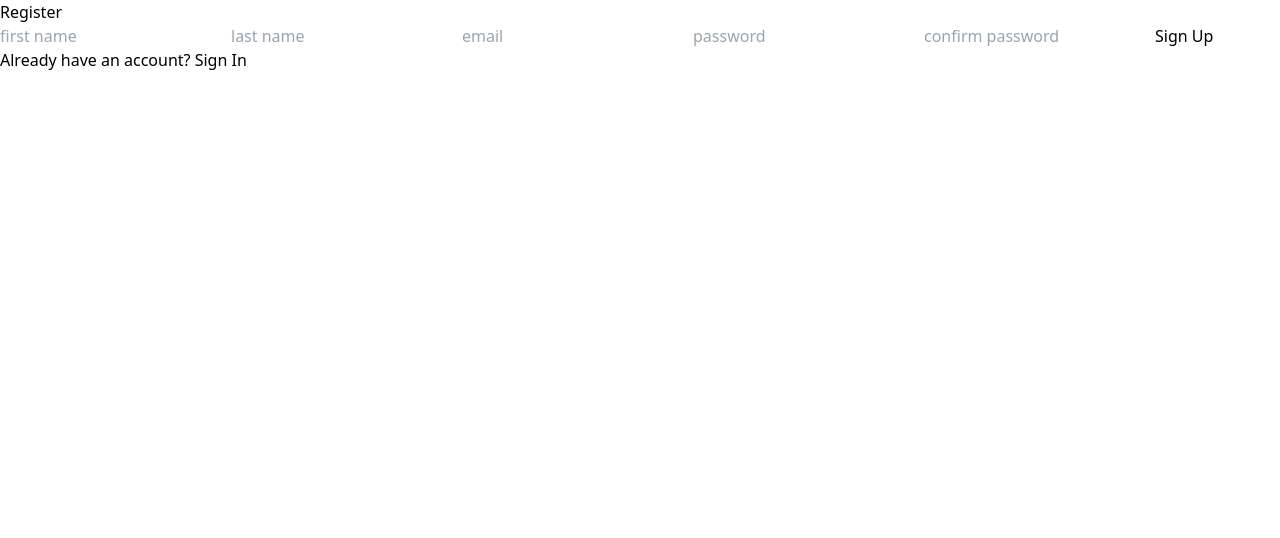
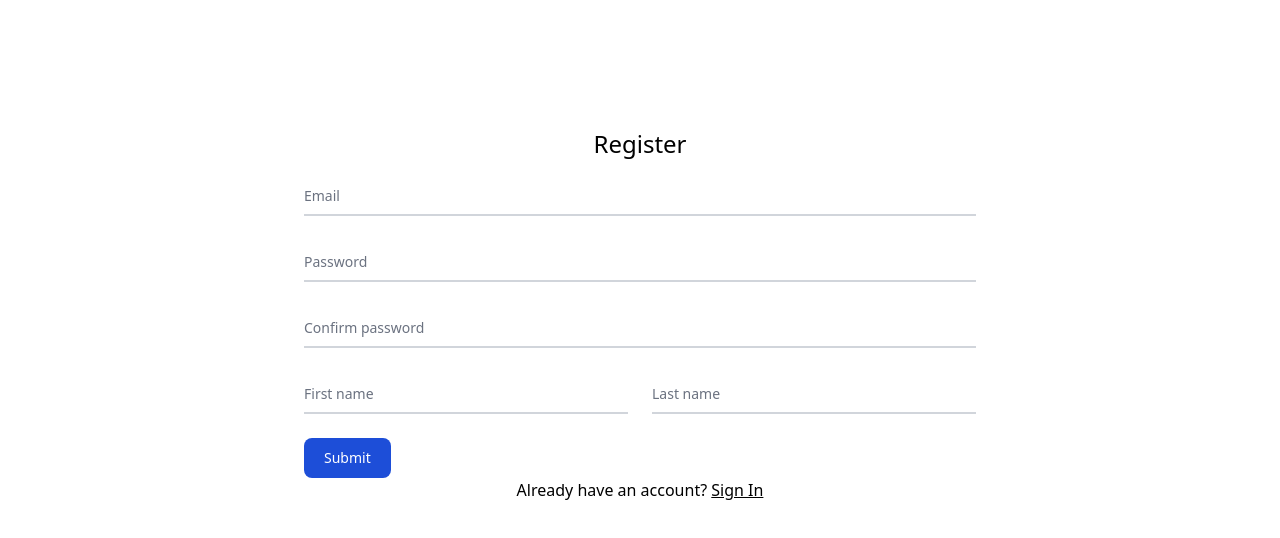
Before and after one commit to ThomasVirgo/camberwell-newsletter-frontend, a React (Create React App) app: page /register in a window 1280 px wide. Shown: the top 538 px of the page. Built offline with nearby package versions, Linux system fonts and the light colour scheme; no server answers.

Commit message:
add login and register styling

```diff
--- a/src/components/Nav/index.js
+++ b/src/components/Nav/index.js
@@ -40,6 +40,7 @@ const Nav = () => {
                   <div className="ml-10 flex items-baseline space-x-4">
                     <Link to="account" className=" hover:bg-gray-700 text-white px-3 py-2 rounded-md text-sm font-medium">Account</Link>
                     <Link to="posts" className=" hover:bg-gray-700 text-white px-3 py-2 rounded-md text-sm font-medium">Posts</Link>
+                    <Link to="newsletters" className=" hover:bg-gray-700 text-white px-3 py-2 rounded-md text-sm font-medium">Meals</Link>
                     <Link to="newsletters" className=" hover:bg-gray-700 text-white px-3 py-2 rounded-md text-sm font-medium">Newsletters</Link>
                     <button onClick = {logoutUser} className=" hover:bg-gray-700 text-white px-3 py-2 rounded-md text-sm font-medium">Logout</button>
                   </div>
@@ -96,6 +97,7 @@ const Nav = () => {
                 <div className="px-2 pt-2 pb-3 space-y-1 sm:px-3">
                     <Link to="account" className="hover:bg-gray-700 text-white block px-3 py-2 rounded-md text-base font-medium">Account</Link>
                     <Link to="posts" className="hover:bg-gray-700 text-white block px-3 py-2 rounded-md text-base font-medium">Posts</Link>
+                    <Link to="newsletters" className="hover:bg-gray-700 text-white block px-3 py-2 rounded-md text-base font-medium">Meals</Link>
                     <Link to="newsletters" className="hover:bg-gray-700 text-white block px-3 py-2 rounded-md text-base font-medium">Newsletters</Link>
                     <button onClick = {logoutUser} className="hover:bg-gray-700 text-white block w-full text-left px-3 py-2 rounded-md text-base font-medium">Logout</button>
                 </div>
@@ -104,7 +106,7 @@ const Nav = () => {
 
         <header className="bg-white shadow">
           <div className="max-w-7xl mx-auto py-6 px-4 sm:px-6 lg:px-8">
-            <h1 className="text-2xl font-bold text-gray-900">{headerText}</h1>
+            <h1 className="text-3xl font-bold text-gray-900">{headerText}</h1>
           </div>
         </header>
       </div>
--- a/src/pages/Login/index.js
+++ b/src/pages/Login/index.js
@@ -37,14 +37,27 @@ const Login = () => {
 
     return (
         <>
-        <h1>Login</h1>
-        <form onSubmit={handleSubmit}>
-            <input onChange={handleChange} name="email" type='email' placeholder="email" required></input>
-            <input onChange={handleChange} name="password" type='password' placeholder="password" required></input>
-            <input type='submit' value='Login'></input>
-        </form>
-        <p>Don't have an account? <Link to='/register'>Register Here</Link></p>
-        <p>{error}</p>
+        <h1 className="text-2xl text-center mt-32">Login</h1>
+        <div className="max-w-2xl mx-auto mt-3.5">
+            <form onSubmit={handleSubmit}>
+                <div className="relative z-0 mb-6 w-full group">
+                <input onChange = {handleChange} name='email' type="email" id="email" className="block py-2.5 px-0 w-full text-sm text-gray-900 bg-transparent border-0 border-b-2 border-gray-300 appearance-none dark:text-white dark:border-gray-600 dark:focus:border-blue-500 focus:outline-none focus:ring-0 focus:border-blue-600 peer" placeholder=" " required />
+                    <label htmlFor="email" className="absolute text-sm text-gray-500 dark:text-gray-400 duration-300 transform -translate-y-6 scale-75 top-3 -z-10 origin-[0] peer-focus:left-0 peer-focus:text-blue-600 peer-focus:dark:text-blue-500 peer-placeholder-shown:scale-100 peer-placeholder-shown:translate-y-0 peer-focus:scale-75 peer-focus:-translate-y-6">Email</label>
+                </div>
+                <div className="relative z-0 mb-6 w-full group">
+                    <input onChange = {handleChange} name='password' type="password" id="floating_password" className="block py-2.5 px-0 w-full text-sm text-gray-900 bg-transparent border-0 border-b-2 border-gray-300 appearance-none dark:text-white dark:border-gray-600 dark:focus:border-blue-500 focus:outline-none focus:ring-0 focus:border-blue-600 peer" placeholder=" " required />
+                    <label htmlFor="password" className="absolute text-sm text-gray-500 dark:text-gray-400 duration-300 transform -translate-y-6 scale-75 top-3 -z-10 origin-[0] peer-focus:left-0 peer-focus:text-blue-600 peer-focus:dark:text-blue-500 peer-placeholder-shown:scale-100 peer-placeholder-shown:translate-y-0 peer-focus:scale-75 peer-focus:-translate-y-6">Password</label>
+                </div>
+                <button type="submit" className="text-white bg-blue-700 hover:bg-blue-800 focus:ring-4 focus:ring-blue-300 font-medium rounded-lg text-sm w-full sm:w-auto px-5 py-2.5 text-center dark:bg-blue-600 dark:hover:bg-blue-700 dark:focus:ring-blue-800">Submit</button>
+            </form>
+            </div>
+            <div className="w-full flex flex-row justify-center">
+                <p>Don't have an account? <Link to='/register' className="underline">Register Here</Link></p>
+            </div>
+            <div className="w-full flex flex-row justify-center mt-2">
+                <p className="text-red-700">{error}</p>
+            </div>
+
         </>
     )
 }
--- a/src/pages/Register/index.js
+++ b/src/pages/Register/index.js
@@ -37,16 +37,37 @@ const Register = () => {
 
     return (
         <>
-        <h1>Register</h1>
-        <form onSubmit={handleSubmit}>
-            <input onChange = {handleChange} name='first_name' type='text' placeholder="first name" required></input>
-            <input onChange = {handleChange} name='last_name' type='text' placeholder="last name" required></input>
-            <input onChange = {handleChange} name='email' type='email' placeholder="email" required></input>
-            <input onChange = {handleChange} name='password' type='password' placeholder="password" required></input>
-            <input onChange = {handleChange} name='password2' type='password' placeholder="confirm password" required></input>
-            <input type="submit" value='Sign Up' />
-        </form>
-        <p>Already have an account? <Link to='/login'>Sign In</Link></p>
+        <h1 className="text-2xl text-center mt-32">Register</h1>
+        <div className="max-w-2xl mx-auto mt-3.5">
+            <form onSubmit={handleSubmit}>
+                <div className="relative z-0 mb-6 w-full group">
+                <input onChange = {handleChange} name='email' type="email" id="email" className="block py-2.5 px-0 w-full text-sm text-gray-900 bg-transparent border-0 border-b-2 border-gray-300 appearance-none dark:text-white dark:border-gray-600 dark:focus:border-blue-500 focus:outline-none focus:ring-0 focus:border-blue-600 peer" placeholder=" " required />
+                    <label htmlFor="email" className="absolute text-sm text-gray-500 dark:text-gray-400 duration-300 transform -translate-y-6 scale-75 top-3 -z-10 origin-[0] peer-focus:left-0 peer-focus:text-blue-600 peer-focus:dark:text-blue-500 peer-placeholder-shown:scale-100 peer-placeholder-shown:translate-y-0 peer-focus:scale-75 peer-focus:-translate-y-6">Email</label>
+                </div>
+                <div className="relative z-0 mb-6 w-full group">
+                    <input onChange = {handleChange} name='password' type="password" id="floating_password" className="block py-2.5 px-0 w-full text-sm text-gray-900 bg-transparent border-0 border-b-2 border-gray-300 appearance-none dark:text-white dark:border-gray-600 dark:focus:border-blue-500 focus:outline-none focus:ring-0 focus:border-blue-600 peer" placeholder=" " required />
+                    <label htmlFor="password" className="absolute text-sm text-gray-500 dark:text-gray-400 duration-300 transform -translate-y-6 scale-75 top-3 -z-10 origin-[0] peer-focus:left-0 peer-focus:text-blue-600 peer-focus:dark:text-blue-500 peer-placeholder-shown:scale-100 peer-placeholder-shown:translate-y-0 peer-focus:scale-75 peer-focus:-translate-y-6">Password</label>
+                </div>
+                <div className="relative z-0 mb-6 w-full group">
+                    <input onChange = {handleChange} name='password2' type='password' id="floating_repeat_password" className="block py-2.5 px-0 w-full text-sm text-gray-900 bg-transparent border-0 border-b-2 border-gray-300 appearance-none dark:text-white dark:border-gray-600 dark:focus:border-blue-500 focus:outline-none focus:ring-0 focus:border-blue-600 peer" placeholder=" " required />
+                    <label htmlFor="password2" className="absolute text-sm text-gray-500 dark:text-gray-400 duration-300 transform -translate-y-6 scale-75 top-3 -z-10 origin-[0] peer-focus:left-0 peer-focus:text-blue-600 peer-focus:dark:text-blue-500 peer-placeholder-shown:scale-100 peer-placeholder-shown:translate-y-0 peer-focus:scale-75 peer-focus:-translate-y-6">Confirm password</label>
+                </div>
+                <div className="grid xl:grid-cols-2 xl:gap-6">
+                    <div className="relative z-0 mb-6 w-full group">
+                        <input type="text" onChange = {handleChange} name='first_name' id="floating_first_name" className="block py-2.5 px-0 w-full text-sm text-gray-900 bg-transparent border-0 border-b-2 border-gray-300 appearance-none dark:text-white dark:border-gray-600 dark:focus:border-blue-500 focus:outline-none focus:ring-0 focus:border-blue-600 peer" placeholder=" " required />
+                        <label htmlFor="first_name" className="absolute text-sm text-gray-500 dark:text-gray-400 duration-300 transform -translate-y-6 scale-75 top-3 -z-10 origin-[0] peer-focus:left-0 peer-focus:text-blue-600 peer-focus:dark:text-blue-500 peer-placeholder-shown:scale-100 peer-placeholder-shown:translate-y-0 peer-focus:scale-75 peer-focus:-translate-y-6">First name</label>
+                    </div>
+                    <div className="relative z-0 mb-6 w-full group">
+                        <input type="text" onChange = {handleChange} name='last_name' id="floating_last_name" className="block py-2.5 px-0 w-full text-sm text-gray-900 bg-transparent border-0 border-b-2 border-gray-300 appearance-none dark:text-white dark:border-gray-600 dark:focus:border-blue-500 focus:outline-none focus:ring-0 focus:border-blue-600 peer" placeholder=" " required />
+                        <label htmlFor="last_name" className="absolute text-sm text-gray-500 dark:text-gray-400 duration-300 transform -translate-y-6 scale-75 top-3 -z-10 origin-[0] peer-focus:left-0 peer-focus:text-blue-600 peer-focus:dark:text-blue-500 peer-placeholder-shown:scale-100 peer-placeholder-shown:translate-y-0 peer-focus:scale-75 peer-focus:-translate-y-6">Last name</label>
+                    </div>
+                </div>
+                <button type="submit" className="text-white bg-blue-700 hover:bg-blue-800 focus:ring-4 focus:ring-blue-300 font-medium rounded-lg text-sm w-full sm:w-auto px-5 py-2.5 text-center dark:bg-blue-600 dark:hover:bg-blue-700 dark:focus:ring-blue-800">Submit</button>
+            </form>
+        </div>
+        <div className="w-full flex flex-row justify-center">
+            <p>Already have an account? <Link to='/login' className="underline">Sign In</Link></p>
+        </div>
         </>
     )
 }
```
